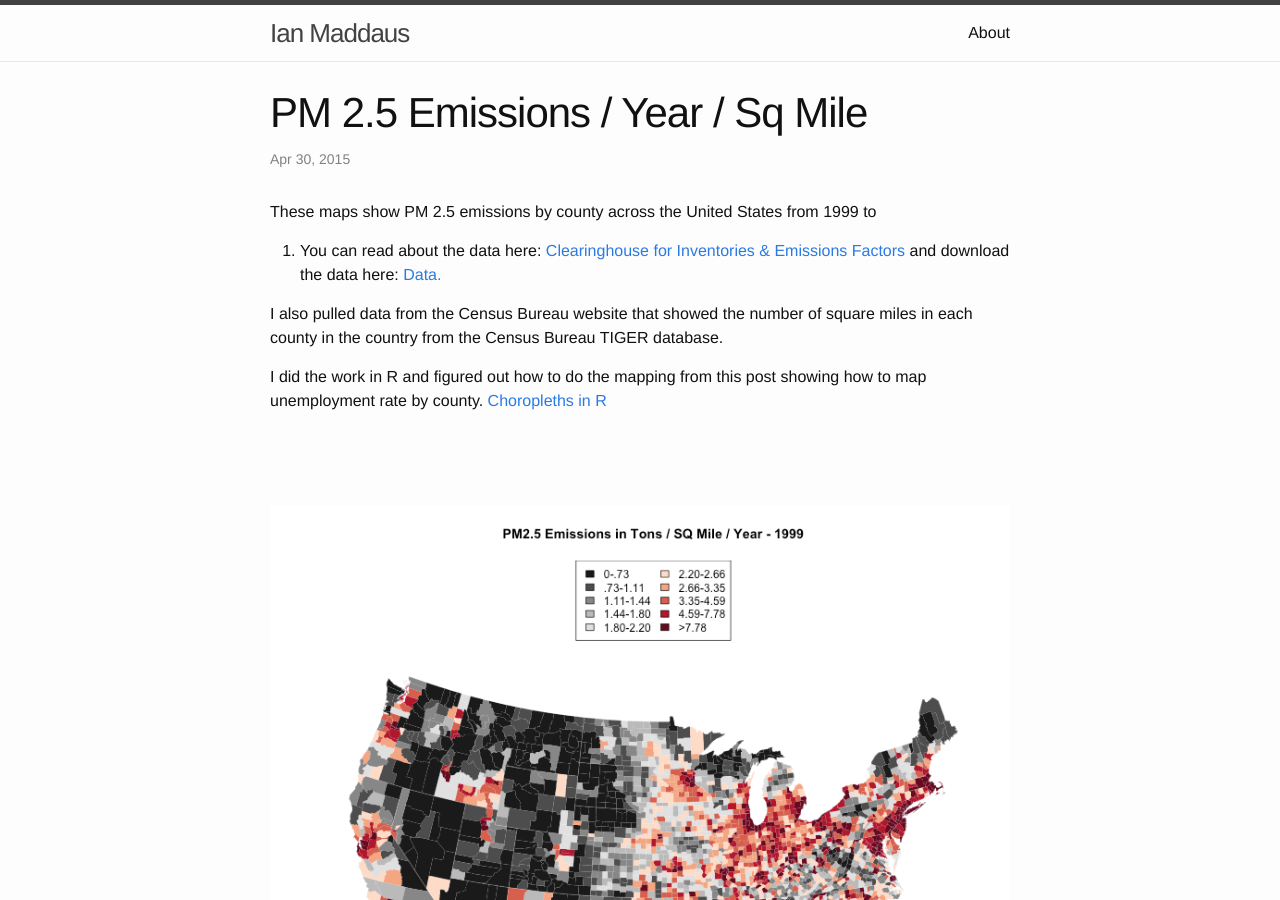
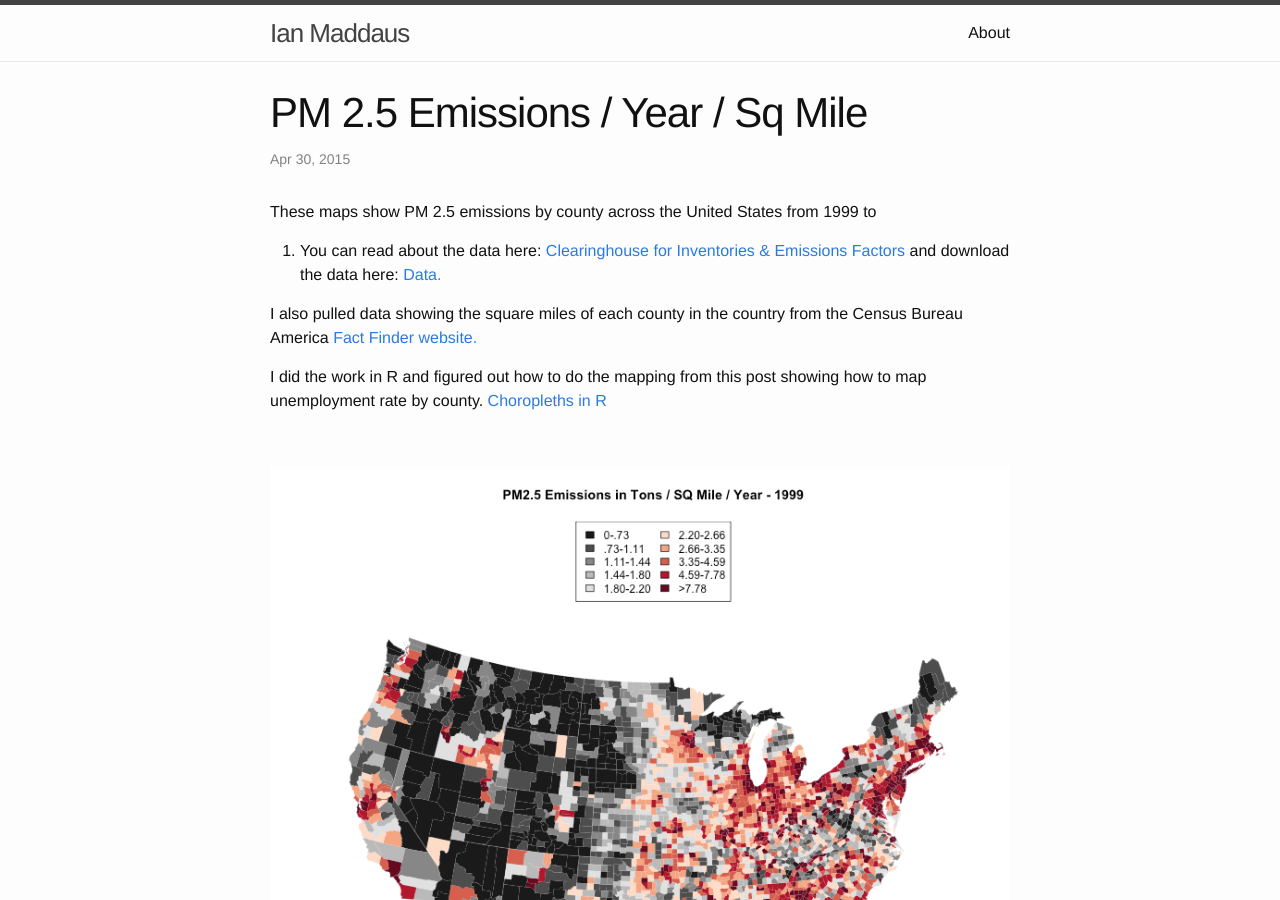
Before and after one commit to Ian-Ma/Ian-Ma.github.io, a Jekyll site: the page built from _posts/2015-04-30-PM25_emissions.md, in a window 1280 px wide and 900 px high. Built offline with Jekyll 4.4.1, drawn with Linux system fonts in a browser that asks for light colours.

Commit message:
Another PM 2.5 post update.

```diff
--- a/_posts/2015-04-30-PM25_emissions.md
+++ b/_posts/2015-04-30-PM25_emissions.md
@@ -13,16 +13,14 @@
 
 [2]: <https://d396qusza40orc.cloudfront.net/exdata/data/NEI_data.zip>
 
-I also pulled data from the Census Bureau website that showed the number of
-square miles in each county in the country from the Census Bureau TIGER
-database.
+I also pulled data showing the square miles of each county in the country from the Census Bureau America [Fact Finder website.][4]
 
 I did the work in R and figured out how to do the mapping from this post showing
 how to map unemployment rate by county. [Choropleths in R][3]
 
 [3]: <http://www.thisisthegreenroom.com/2009/choropleths-in-r/>
 
-
+[4]: <http://factfinder.census.gov>
 
 
 
```
